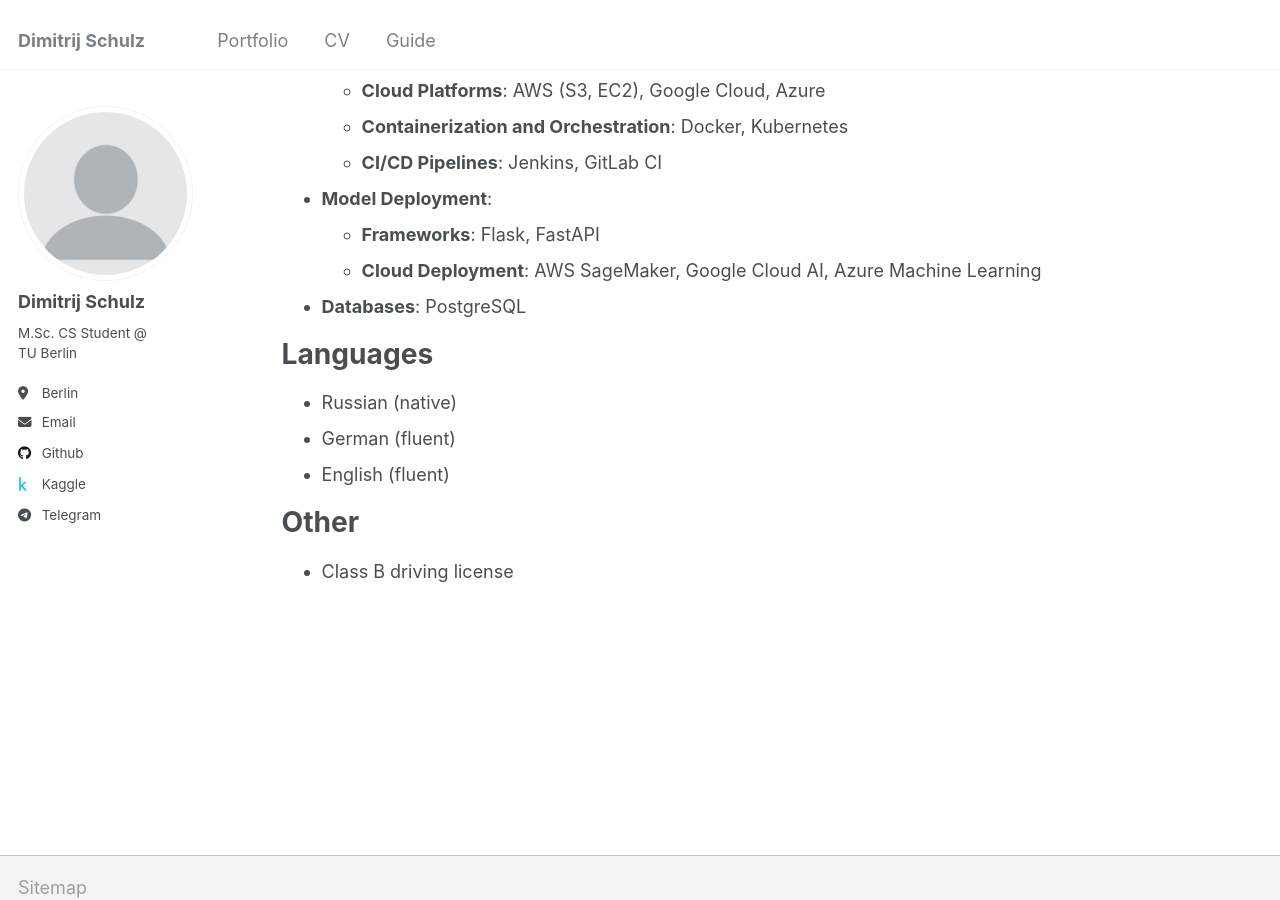
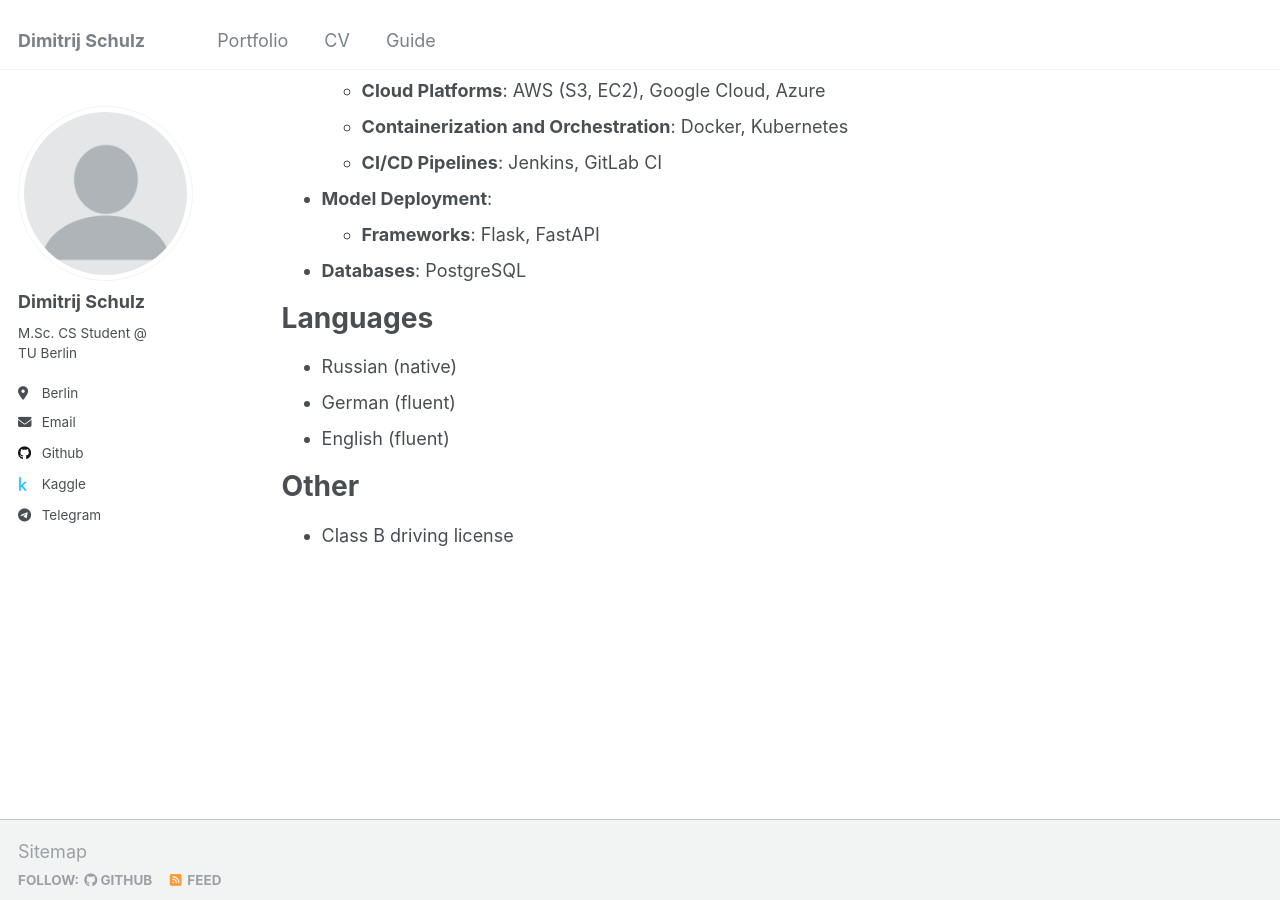
Before and after one commit to dmtschulz/dmtschulz.github.io, a Jekyll site: the page built from _pages/cv.md, in a window 1280 px wide and 900 px high, scrolled down 947 px. Built offline with Jekyll 4.4.1, drawn with Linux system fonts in a browser that asks for light colours.

Commit message:
comment out

```diff
--- a/_pages/cv.md
+++ b/_pages/cv.md
@@ -41,7 +41,7 @@ Knowledge
   - **CI/CD Pipelines**: Jenkins, GitLab CI
 - **Model Deployment**:
   - **Frameworks**: Flask, FastAPI
-  - **Cloud Deployment**: AWS SageMaker, Google Cloud AI, Azure Machine Learning
+  <!-- **Cloud Deployment**: AWS SageMaker, Google Cloud AI, Azure Machine Learning -->
 - **Databases**: PostgreSQL
 
 Languages
```
